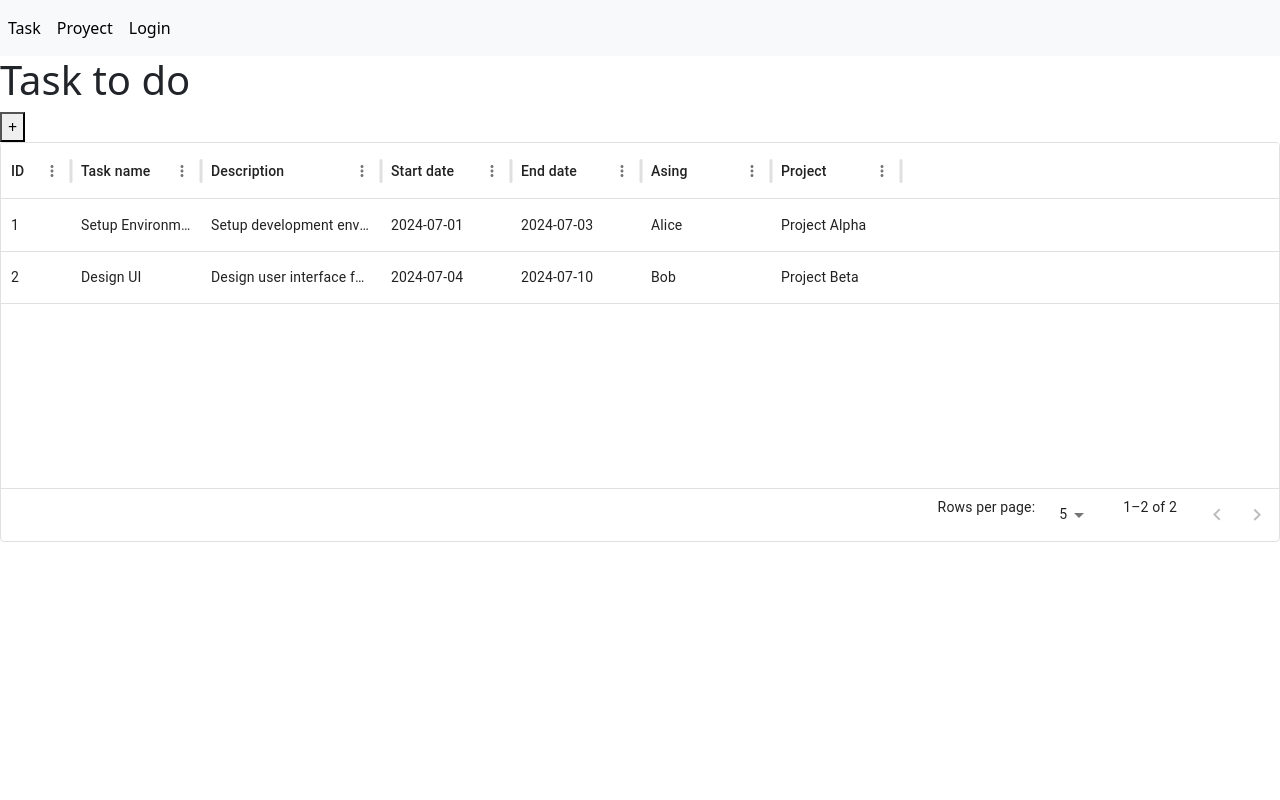
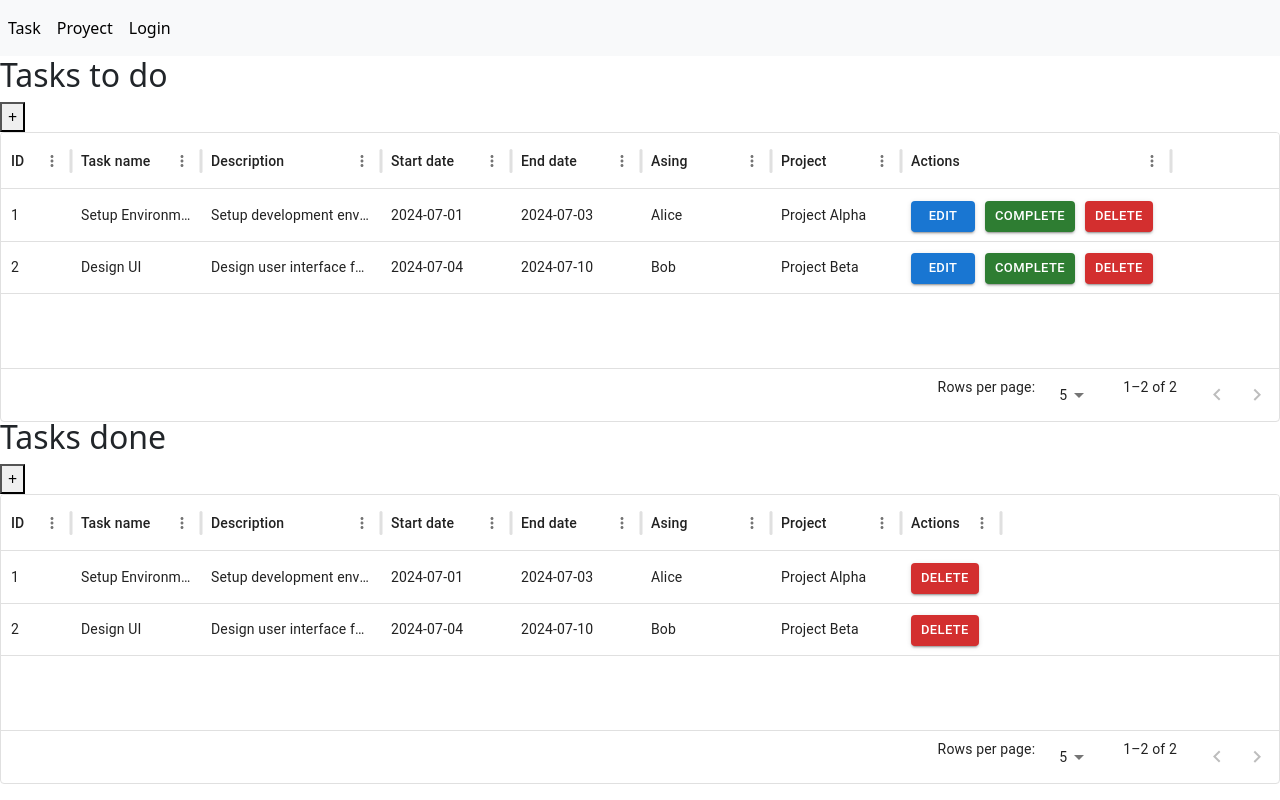
Before and after one commit to UP210052/AdministradorTareas, a React (Create React App) app in the folder frontend/: page / in a window 1280 px wide. Built offline with nearby package versions, Linux system fonts and the light colour scheme.

Commit message:
Componentes de tareas

```diff
--- a/frontend/src/components/Task/taskDone.js
+++ b/frontend/src/components/Task/taskDone.js
@@ -1,15 +1,65 @@
 import React from 'react';
 import PropTypes from 'prop-types';
+import { DataGrid } from '@mui/x-data-grid';
+import { Button } from '@mui/material';
+
+const columns = [
+    { field: 'id', headerName: 'ID', width: 70 },
+    { field: 'taskName', headerName: 'Task name', width: 130 },
+    { field: 'description', headerName: 'Description', width: 180 },
+    { field: 'startDate', headerName: 'Start date', width: 130 },
+    { field: 'endDate', headerName: 'End date', width: 130 },
+    { field: 'assign', headerName: 'Asing', width: 130 },
+    { field: 'project', headerName: 'Project', width: 130 },
+    {
+        field: 'actions',
+        headerName: 'Actions',
+        width: 100,
+        renderCell: (params) => (
+            <div>
+                <Button variant="contained" color="error" size="small" onClick={() => buttonDelete(params.id)} >
+                    Delete
+                </Button>
+            </div>
+        ),
+    },
+];
+
+const rows = [
+    {
+        id: 1, taskName: 'Setup Environment', description: 'Setup development environment for the project',
+        startDate: '2024-07-01', endDate: '2024-07-03', assign: 'Alice', project: 'Project Alpha',
+    },
+    {
+        id: 2, taskName: 'Design UI', description: 'Design user interface for the application',
+        startDate: '2024-07-04', endDate: '2024-07-10', assign: 'Bob', project: 'Project Beta',
+    },
+];
+
+const buttonDelete = (id) => {
+    alert(`Delete task with ID: ${id}`);
+};
+
 
 const TaskDone = (props) => {
   return (
-    /*
-        Aqui va ir una tabla con la lista de tareas ya realizadas con un boton para borrar.
-        La idea es usar material UI
-    */
-    <table>
-
-    </table>
+    <div style={{ height: 290, width: '100%' }}>
+        <br/>
+        <br/>
+        <br/>
+        <h2>Tasks done</h2>
+        <button>+</button>
+        <DataGrid
+            rows={rows}
+            columns={columns}
+            initialState={{
+                pagination: {
+                paginationModel: { page: 0, pageSize: 5 },
+                },
+            }}
+            pageSizeOptions={[5, 10]}
+        />
+    </div>
   );
 }
 
--- a/frontend/src/components/Task/taskToDo.js
+++ b/frontend/src/components/Task/taskToDo.js
@@ -1,6 +1,7 @@
 import React from 'react';
 import PropTypes from 'prop-types';
 import { DataGrid } from '@mui/x-data-grid';
+import { Button } from '@mui/material';
 
 const columns = [
     { field: 'id', headerName: 'ID', width: 70 },
@@ -10,8 +11,39 @@ const columns = [
     { field: 'endDate', headerName: 'End date', width: 130 },
     { field: 'assign', headerName: 'Asing', width: 130 },
     { field: 'project', headerName: 'Project', width: 130 },
-  ];
-  const rows = [
+    {
+        field: 'actions',
+        headerName: 'Actions',
+        width: 270,
+        renderCell: (params) => (
+            <div>
+                <Button variant="contained" color="primary" size="small" style={{ marginRight: 10 }} onClick={() => buttonEdit(params.id)} >
+                    Edit
+                </Button>
+                <Button variant="contained" color="success" size="small" style={{ marginRight: 10 }} onClick={() => buttonCompleted(params.id)} >
+                    Complete
+                </Button>
+                <Button variant="contained" color="error" size="small" onClick={() => buttonDelete(params.id)} >
+                    Delete
+                </Button>
+            </div>
+        ),
+    },
+];
+
+const buttonEdit = (id) => {
+    alert(`Edit task with ID: ${id}`);
+};
+
+const buttonCompleted = (id) => {
+    alert(`Mark task as completed with ID: ${id}`);
+};
+
+const buttonDelete = (id) => {
+    alert(`Delete task with ID: ${id}`);
+};
+
+const rows = [
     {
         id: 1, taskName: 'Setup Environment', description: 'Setup development environment for the project',
         startDate: '2024-07-01', endDate: '2024-07-03', assign: 'Alice', project: 'Project Alpha',
@@ -25,8 +57,8 @@ const columns = [
 
 const TaskToDo = (props) => {
   return (
-        <div style={{ height: 400, width: '100%' }}>
-            <h1>Task to do</h1>
+        <div style={{ height: 290, width: '100%' }}>
+            <h2>Tasks to do</h2>
             <button>+</button>
             <DataGrid
             rows={rows}
@@ -38,7 +70,7 @@ const TaskToDo = (props) => {
             }}
             pageSizeOptions={[5, 10]}
             />
-      </div>
+        </div>
   );
 }
 
--- a/frontend/src/components/Task/taskView.js
+++ b/frontend/src/components/Task/taskView.js
@@ -1,5 +1,6 @@
 import React from 'react';
 import TaskToDo from './taskToDo';
+import TaskDone from './taskDone';
 
 class TaskView extends React.Component {
 
@@ -13,7 +14,8 @@ class TaskView extends React.Component {
     render() {
         return (
             <div>
-                <TaskToDo></TaskToDo>
+                <TaskToDo/>
+                <TaskDone/>
             </div>
         );
     }
```
Also changed, not shown: frontend/src/components/Task/taskAlert.js (+19 -0 lines).
